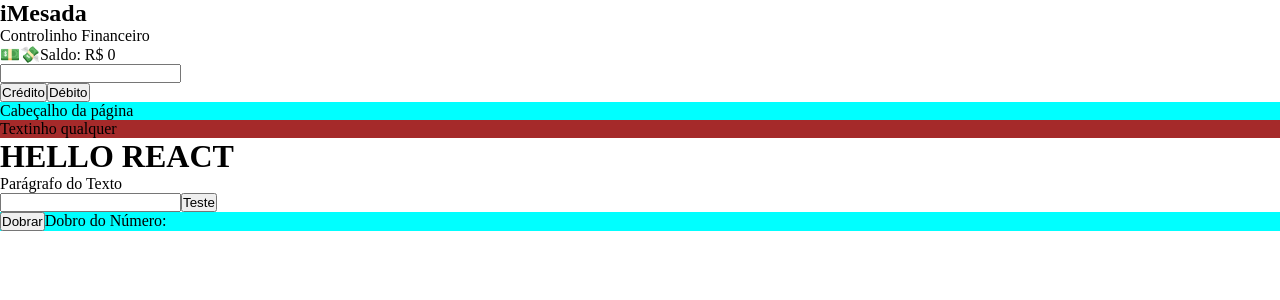
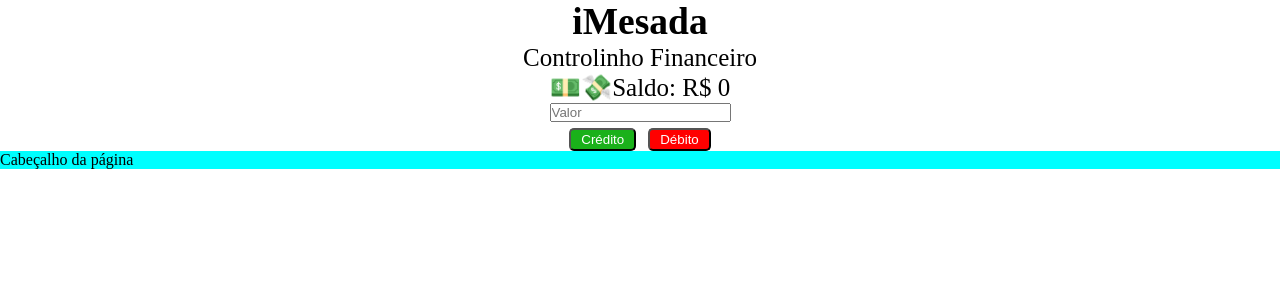
Before and after one commit to silvamicael/revisao-prog-senai, a React (Vite) app in the folder helloreact/: page / in a window 1280 px wide. Shown: the top 300 px of the page. Built offline with nearby package versions, Linux system fonts and the light colour scheme.

Commit message:
Att iMedasa + CSS

```diff
--- a/helloreact/src/App.jsx
+++ b/helloreact/src/App.jsx
@@ -24,18 +24,18 @@ function App() {
     <>
       <Imesada/>
       <Header />
-        <h1>HELLO REACT</h1>
-        <p>Parágrafo do Texto</p>
+        {/* <h1>HELLO REACT</h1> */}
+        {/* <p>Parágrafo do Texto</p>
         <input type="text"
           value={inputPreco}
           onChange={(event) => setInputPreco(event.target.value)}
-        />
+        /> */}
         {/* {inputPreco} */}
-        <button onClick={tratarTeste}>Teste</button>
+        {/* <button onClick={tratarTeste}>Teste</button>
         <div className="resultado">
           <button onClick={calculcarDobro}>Dobrar</button>
           Dobro do Número: {dobro}
-        </div>
+        </div> */}
     </>
   )
 }
--- a/helloreact/src/components/Header.jsx
+++ b/helloreact/src/components/Header.jsx
@@ -4,7 +4,7 @@ function Header() {
 
     return(
         <header>Cabeçalho da página
-            <p className='paragrafo-do-header'>Textinho qualquer</p>
+            {/* <p className='paragrafo-do-header'>Textinho qualquer</p> */}
 
         </header>
     )
--- /dev/null
+++ b/helloreact/src/components/Imesada.css
@@ -0,0 +1,30 @@
+.container{
+    display: flex;
+    flex-direction: column;
+    gap: 1px;
+    align-items: center;
+    font-size: 25px;
+}
+
+.acoes {
+    display: flex;
+    gap: 12px;
+    margin-top: 5px;
+
+}
+
+.btn{
+    flex: 1;
+    padding: 2px 10px;
+    border-radius: 5px;
+}
+
+.credito{
+    background-color: rgb(26, 177, 26);
+    color: white;
+}
+
+.debito{
+    background-color: red;
+    color: white;
+}
--- a/helloreact/src/components/Imesada.jsx
+++ b/helloreact/src/components/Imesada.jsx
@@ -1,4 +1,5 @@
 import { useState } from "react"
+import './Imesada.css'
 
 function Imesada() {
 
@@ -16,19 +17,21 @@ function Imesada() {
     }
 
     return (
-            <div>
+            <div className="container">
                 <h2>iMesada</h2>
                 <p>Controlinho Financeiro</p>
                 <p>💵💸Saldo: R$ {saldo}</p>
                 <input type="text"
                     value={inputSaldo}
                     onChange={(e) => setInputSaldo(e.target.value)}
+                    placeholder="Valor"
                     />
-                    <br />
-                <button onClick={creditarSaldo}>Crédito</button>
-                <button onClick={debitarSaldo}>Débito</button>
+                    <div className="acoes">
+                        <button onClick={creditarSaldo} className="btn credito">Crédito</button>
+                        <button onClick={debitarSaldo} className="btn debito">Débito</button>
+                    </div>
             </div>
     )
 }
 
-export default Imesada
+export default Imesada;
```
Also changed, not shown: 1 other file (tests, documents, lock files or other folders).
